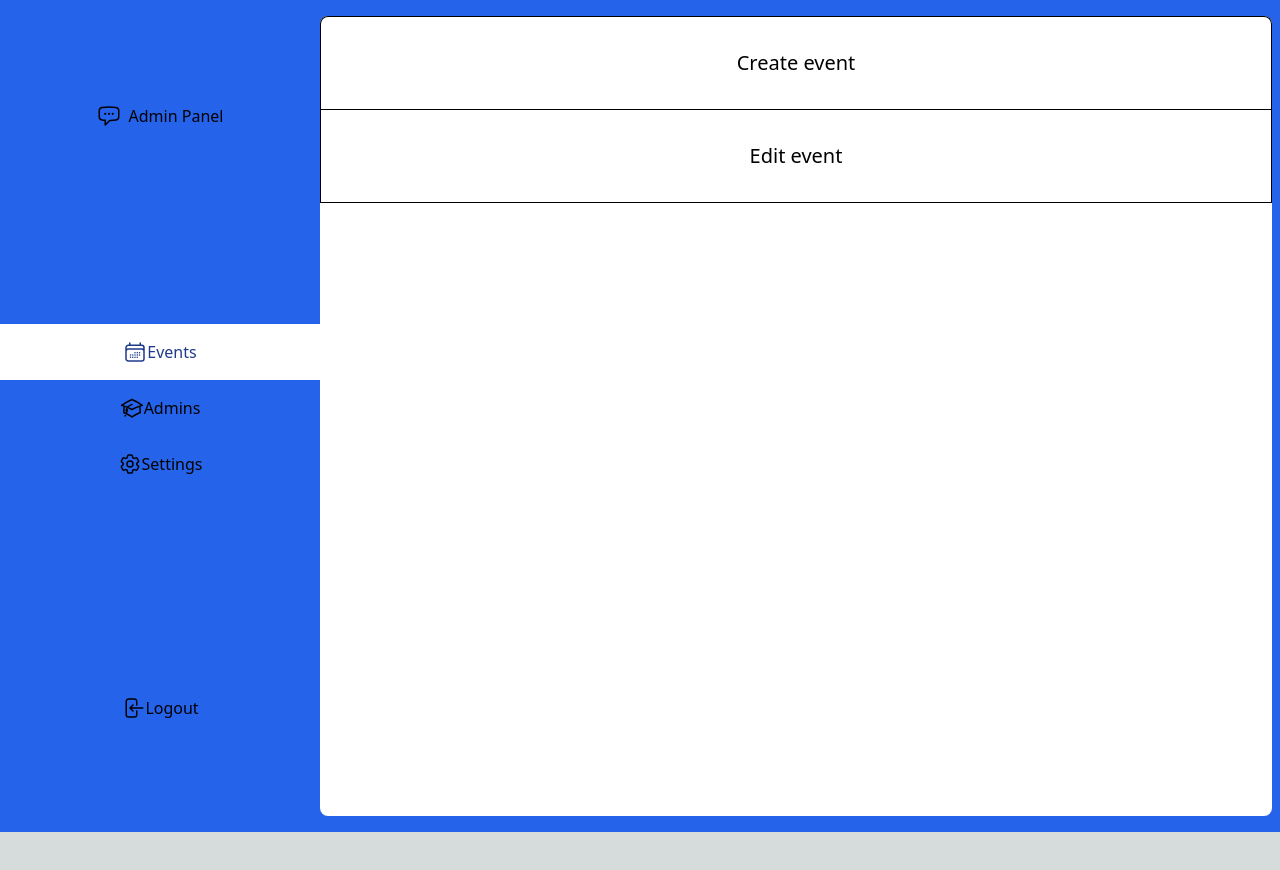
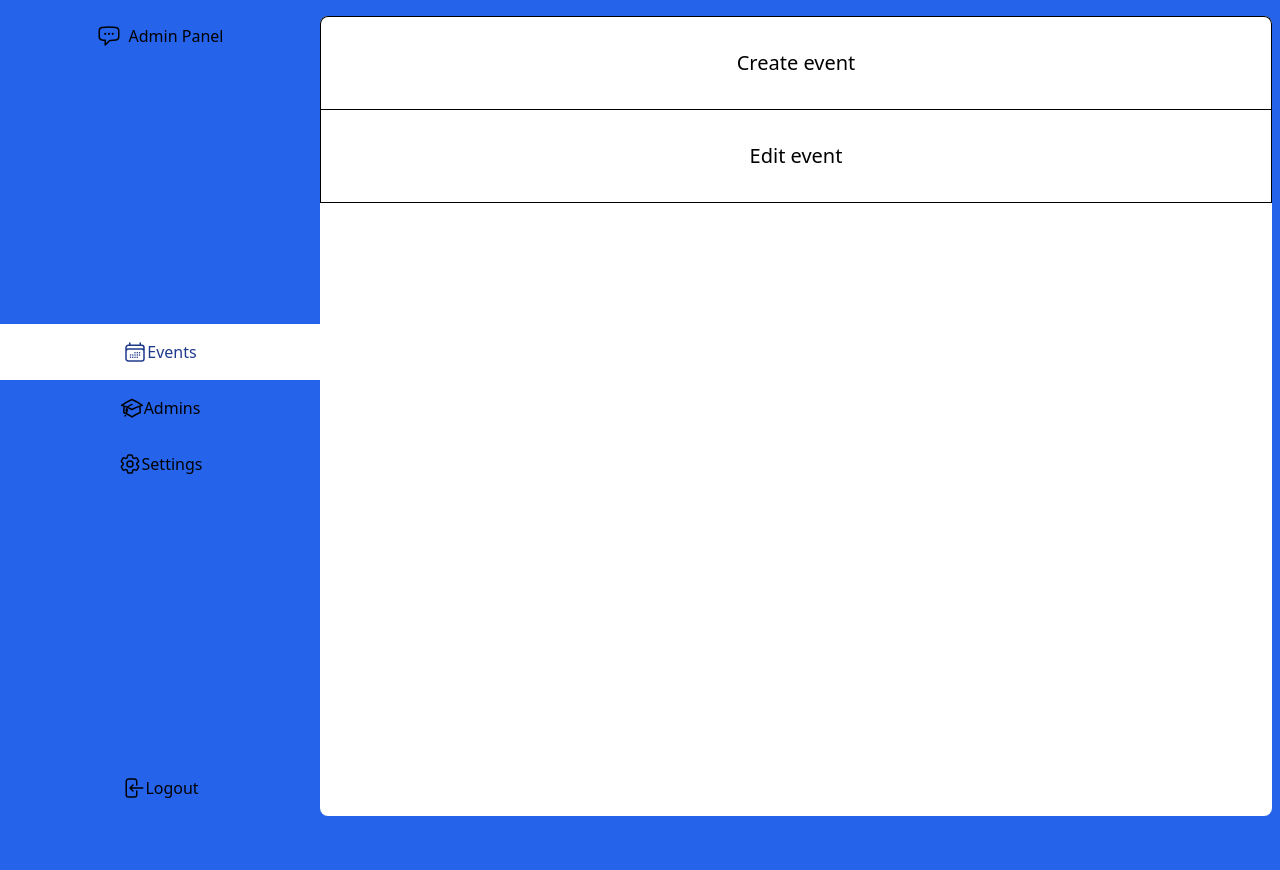
Before and after one commit to Shershulia/nest-project, a Next.js app: page /admin/events in a window 1280 px wide. Shown: the top 870 px of the page. Before the commit the page ends 832 px from the top, so only its background shows below. Built offline with nearby package versions, Linux system fonts and the light colour scheme.

Commit message:
Final design solutions

```diff
--- a/components/adminEventPage/EventForm.jsx
+++ b/components/adminEventPage/EventForm.jsx
@@ -99,7 +99,7 @@ const EventForm = ({
 
     }
     return (
-        <div className={"flex flex-col justify-evenly w-full  h-full bg-white py-8"}>
+        <div className={"flex flex-col justify-evenly w-full  h-full bg-white py-8 border border-x-black border-t-black"}>
             <div className={"mb-10"}>
                 <Input label={"Name"} value={name} onChange={setName} className={styles}></Input>
                 <TextArea label={"Description"} value={description} onChange={setDescription} className={"w-3/4 rounded-md"}></TextArea>
--- a/components/adminEventPage/GetEventsForEditing.jsx
+++ b/components/adminEventPage/GetEventsForEditing.jsx
@@ -46,7 +46,7 @@ const GetEventsForEditing = () => {
                     <SearchBar data={allEvents} setData={setAllEvents} originalData={fetchedData}/>
                     <div className={"w-full"}>{
                         allEvents.map((event,index) => (
-                            <div key={index} className={"w-full flex justify-between border border-b-black border-x-black"}>
+                            <div key={index} className={"w-full flex justify-between border border-y-black border-r-black rounded-lg"}>
                                 <EventEditRow event={event} deleteEvent={deleteEvent}/>
                             </div>
                         ))}
--- a/components/adminPage/AdminNavBar.jsx
+++ b/components/adminPage/AdminNavBar.jsx
@@ -11,7 +11,7 @@ const AdminNavBar = () => {
     const {pathname} = router;
     console.log(pathname)
     return (
-         <div className={"flex flex-col w-1/4 text-center items-center justify-between gap-4 my-20"}>
+         <div className={"flex flex-col w-1/4 text-center items-center justify-between gap-4 mb-20 h-screen"}>
              <div className={"flex items-center py-2 "}>
                  <svg xmlns="http://www.w3.org/2000/svg" fill="none" viewBox="0 0 24 24" strokeWidth="1.5" stroke="currentColor" className="w-6 h-6">
                      <path strokeLinecap="round" strokeLinejoin="round" d="M8.625 9.75a.375.375 0 11-.75 0 .375.375 0 01.75 0zm0 0H8.25m4.125 0a.375.375 0 11-.75 0 .375.375 0 01.75 0zm0 0H12m4.125 0a.375.375 0 11-.75 0 .375.375 0 01.75 0zm0 0h-.375m-13.5 3.01c0 1.6 1.123 2.994 2.707 3.227 1.087.16 2.185.283 3.293.369V21l4.184-4.183a1.14 1.14 0 01.778-.332 48.294 48.294 0 005.83-.498c1.585-.233 2.708-1.626 2.708-3.228V6.741c0-1.602-1.123-2.995-2.707-3.228A48.394 48.394 0 0012 3c-2.392 0-4.744.175-7.043.513C3.373 3.746 2.25 5.14 2.25 6.741v6.018z" />
```
